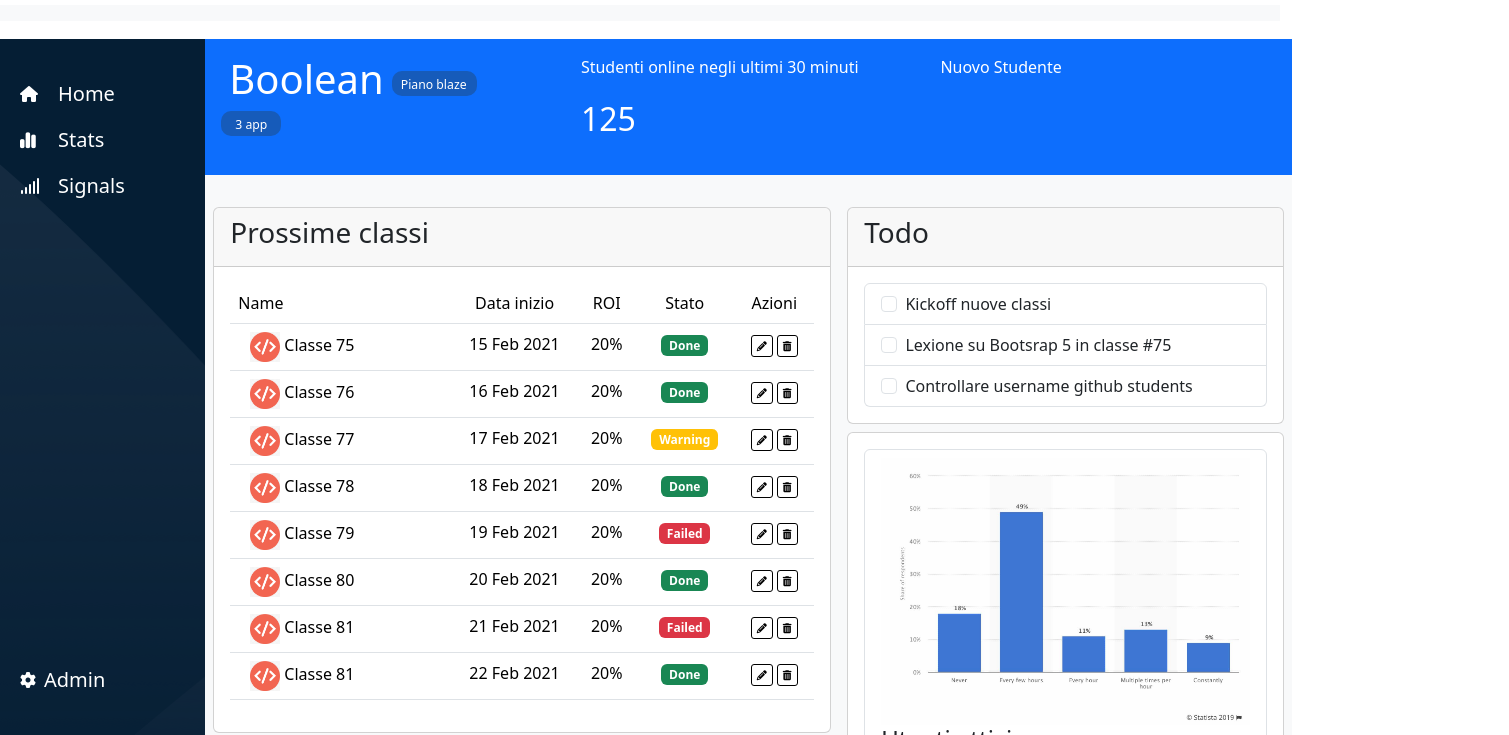
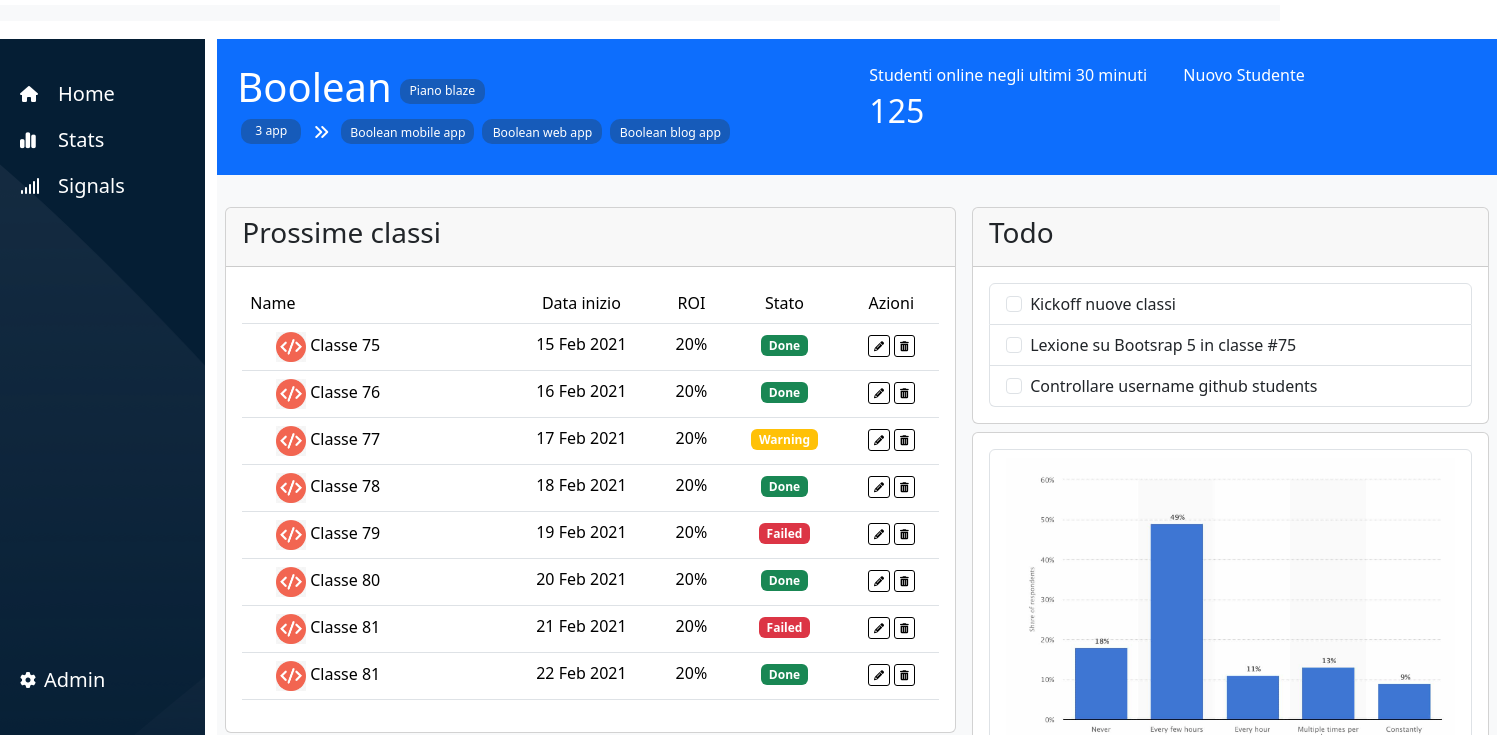
Before and after one commit to estherpinos/html-css-bootstrap-dashboard, a plain HTML site: page index.html in a window 1280 px wide. Shown: the part 65-800 px from the top of the page, 1509 px wide, since content can reach past the window. Drawn offline with nearby package versions, Linux system fonts and the light colour scheme.

Commit message:
Edit [blue bar menu]

```diff
--- a/index.html
+++ b/index.html
@@ -84,46 +84,49 @@
       <!-- CONTENTS DASHBOARD -->
 
       <!-- BAR BLUE -->
-      <div class="contents-dashboard col-11 col-md-10 p-0 ">
+      <div class="contents-dashboard  ">
         <section id="blue-bar-top" class="bg-primary p-3">
-          <div class="row row-cols-1 row-cols-md-3 ">
-            <div class="logo-boolean">
+          <div class="row px-2">
+            <div class="logo-boolean col-12 order-sm-2
+            col-md-4 order-md-1 col-xl-6 px-0 my-sm-2">
               <div class="d-flex flex-row flex-nowrap align-items-center ">
                 <h1 class="text-white px-2">Boolean</h1>
-                <button type="button" class="btn"
+                <button type="button" class="btn d-flex align-items-center justify-content-center "
                    style="--bs-btn-padding-y: .25rem; --bs-btn-padding-x: .5rem; --bs-btn-font-size: .765em; height: 25px; background-color:#165BBA; color: white; border-radius: 10px; min-width: 85px;">
                   Piano blaze
                 </button>
               </div>
-
-              <div class="d-flex d-inline-block">
-                <button type="button" class="btn"
+              <div class="d-flex d-inline-block mx-2">
+                <button type="button" class="btn d-flex align-items-center justify-content-center mx-1 "
                    style="--bs-btn-padding-y: .25rem; --bs-btn-padding-x: .5rem; --bs-btn-font-size: .765em; height: 25px; background-color:#165BBA; color: white; border-radius: 10px; display: inline-block; min-width: 60px;">
                   3 app
                 </button>
-                <button type="button" class="btn d-lg-none   "
+                <i class="fa-solid fa-angles-right d-flex align-items-center px-2" style="color: #ffffff;"></i>
+                <button type="button" class="btn d-xl-none "
                    style="--bs-btn-padding-y: .25rem; --bs-btn-padding-x: .5rem; --bs-btn-font-size: .765em; height: 25px; background-color:#165BBA; color: white; border-radius: 10px;">
                    <i class="fa-solid fa-plus" style="color: #ffffff;"></i>
                 </button>
-                <button type="button" class="btn d-none d-xxl-block "
+                <button type="button" class="btn d-none d-xl-block d-flex align-items-center justify-content-center mx-1 "
                    style="--bs-btn-padding-y: .25rem; --bs-btn-padding-x: .5rem; --bs-btn-font-size: .765em; height: 25px; background-color:#165BBA; color: white; border-radius: 10px; min-width: 130px;">
                   Boolean mobile app
                 </button>
-                <button type="button" class="btn d-none d-xxl-block "
+                <button type="button" class="btn d-none d-xl-block d-flex align-items-center justify-content-center mx-1  "
                    style="--bs-btn-padding-y: .25rem; --bs-btn-padding-x: .5rem; --bs-btn-font-size: .765em; height: 25px; background-color:#165BBA; color: white; border-radius: 10px; min-width: 120px;">
                   Boolean web app
                 </button>
-                <button type="button" class="btn d-none d-xxl-block "
+                <button type="button" class="btn d-none d-xl-block d-flex align-items-center justify-content-center mx-1  "
                    style="--bs-btn-padding-y: .25rem; --bs-btn-padding-x: .5rem; --bs-btn-font-size: .765em; height: 25px; background-color:#165BBA; color: white; border-radius: 10px; min-width: 120px">
                   Boolean blog app
                 </button>
               </div>
             </div>
-            <div class="studenti ">
-              <p class="text-white">Studenti online negli ultimi 30 minuti</p>
+
+            <div class="studenti col-12 order-sm-3 col-md-4 order-md-2 col-xl-3 my-sm-2  d-flex flex-column">
+              <p class="text-white my-0 ">Studenti online negli ultimi 30 minuti</p>
               <p class="fs-2 text-white ">125</p>
             </div>
-            <div class="nuovo-studente">
+
+            <div class="nuovo-studente col-12 order-sm-1 col-md-4 order-md-3 col-xl-3 my-sm-2 ">
               <p class="text-white m-0 ">Nuovo Studente</p>
 
 
```
